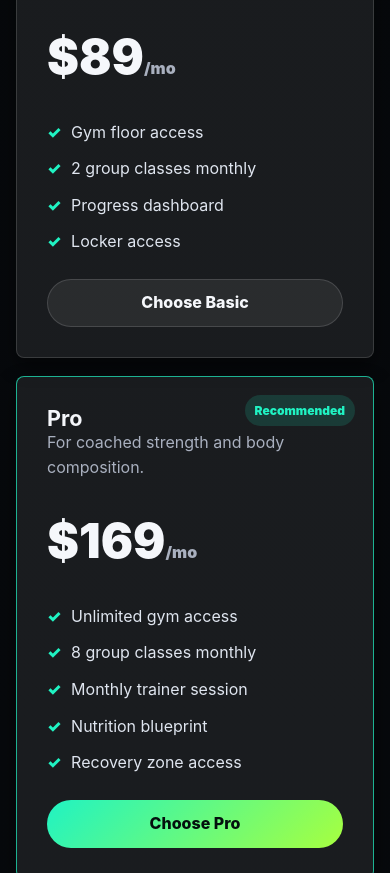
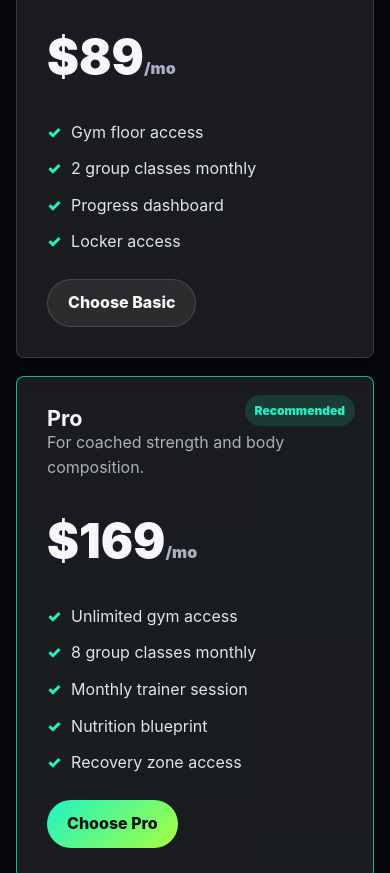
Before and after one commit to Yuznap/gym-demo, a plain HTML site: page index.html in a window 390 px wide. Shown: the part 5723-6596 px from the top of the page. Drawn offline with Linux system fonts and the light colour scheme.

Commit message:
Update index.html

```diff
--- a/index.html
+++ b/index.html
@@ -1070,9 +1070,7 @@
           flex-direction: column;
           align-items: stretch;
         }
-        .btn {
-          width: 100%;
-        }
+
         .avatar {
           height: 230px;
         }
```
